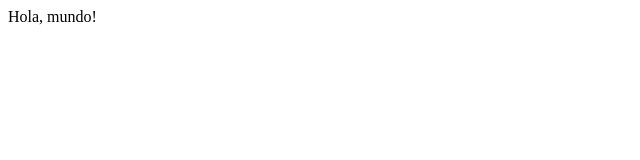
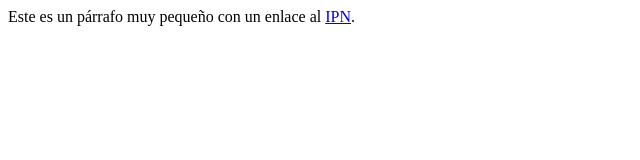
Before and after one commit to EdsonVelazquez/EdsonVelazquez.github.io, a plain HTML site: page index.html in a window 1280 px wide. Shown: the whole page, without its empty margins (0-640 px from the left). Drawn offline with Linux system fonts and the light colour scheme.

Commit message:
Update index.html

```diff
--- a/index.html
+++ b/index.html
@@ -1,5 +1,9 @@
 <html>
-<body>
-<p> Hola, mundo! </p>
-</body>
+  <body>
+    <p>
+      Este es un p&aacute;rrafo muy peque&ntilde;o
+      con un enlace al
+      <a href="http://www.ipn.mx">IPN</a>.
+    </p>
+  </body>
 </html>
```
